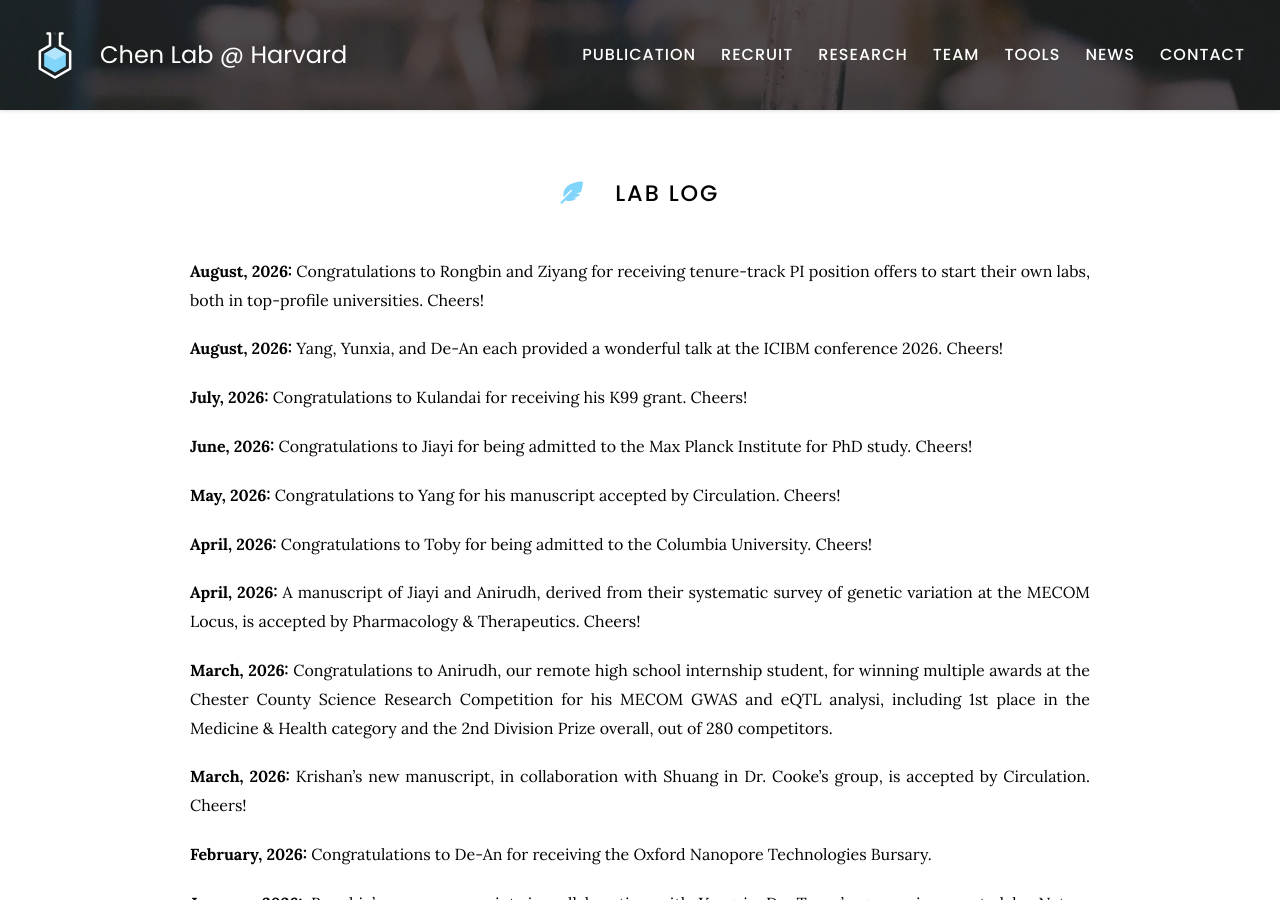
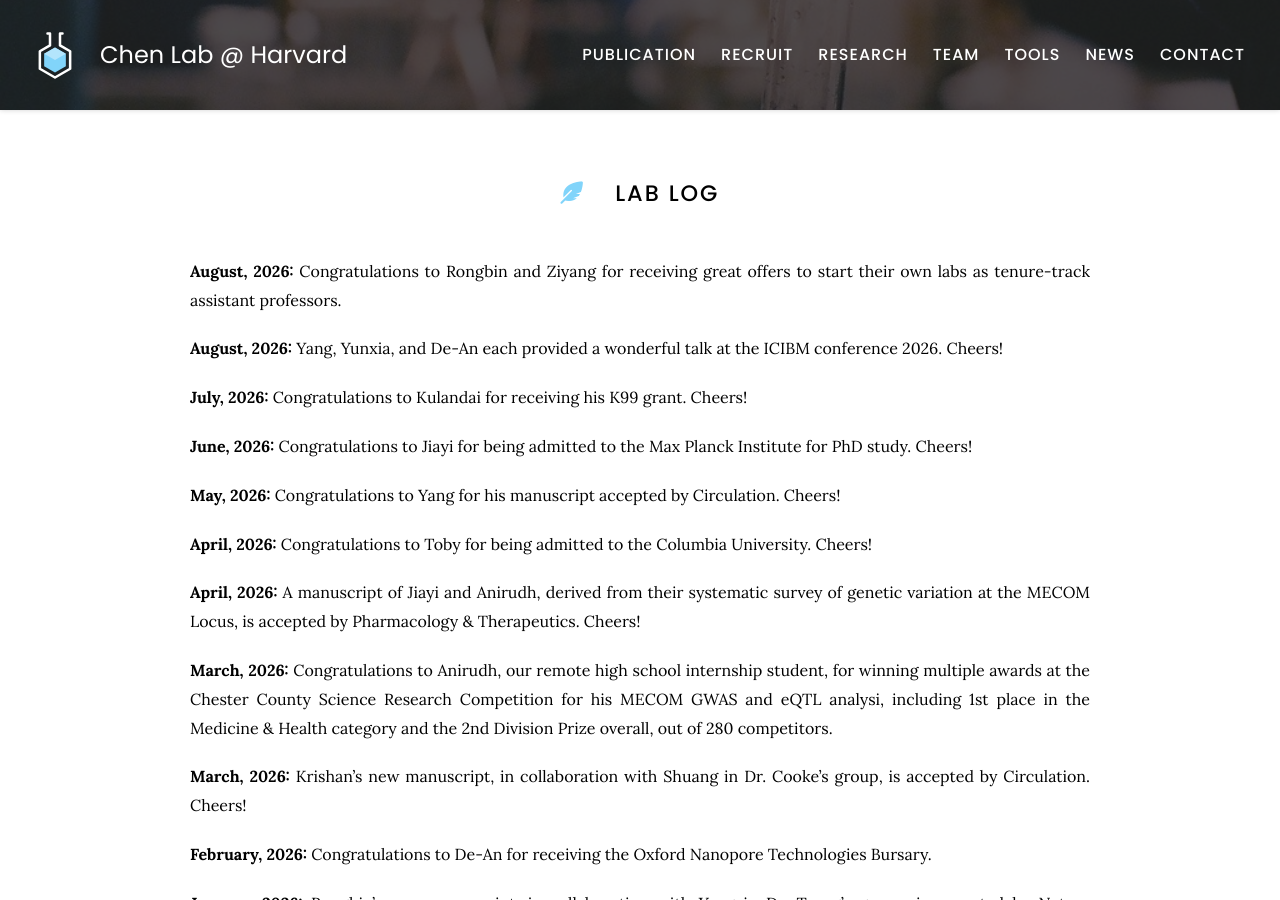
Before and after one commit to kaifuchenlab/kaifuchenlab.github.io, a Jekyll site: the page built from 7.news/index.md, in a window 1280 px wide and 900 px high. Built offline with Jekyll 4.4.1, drawn with Linux system fonts in a browser that asks for light colours.

Commit message:
Update index.md

```diff
--- a/7.news/index.md
+++ b/7.news/index.md
@@ -9,7 +9,7 @@ nav:
 
 
 **August, 2026:**
-Congratulations to Rongbin and Ziyang for receiving tenure-track PI position offers to start their own labs, both in top-profile universities. Cheers!
+Congratulations to Rongbin and Ziyang for receiving great offers to start their own labs as tenure-track assistant professors.
 
 **August, 2026:**
 Yang, Yunxia, and De-An each provided a wonderful talk at the ICIBM conference 2026. Cheers!
```
